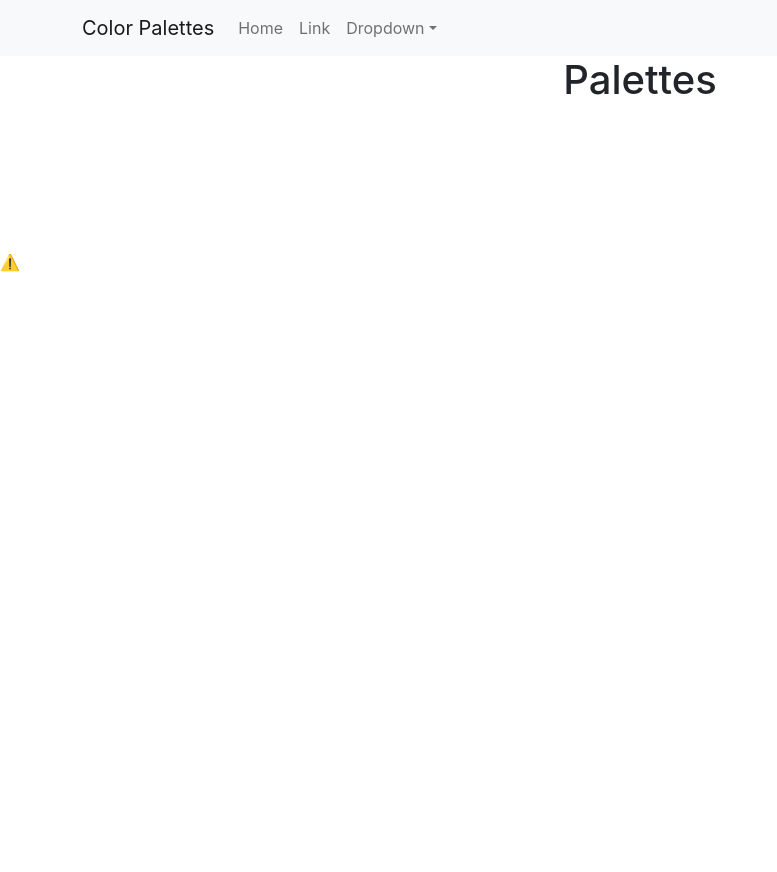
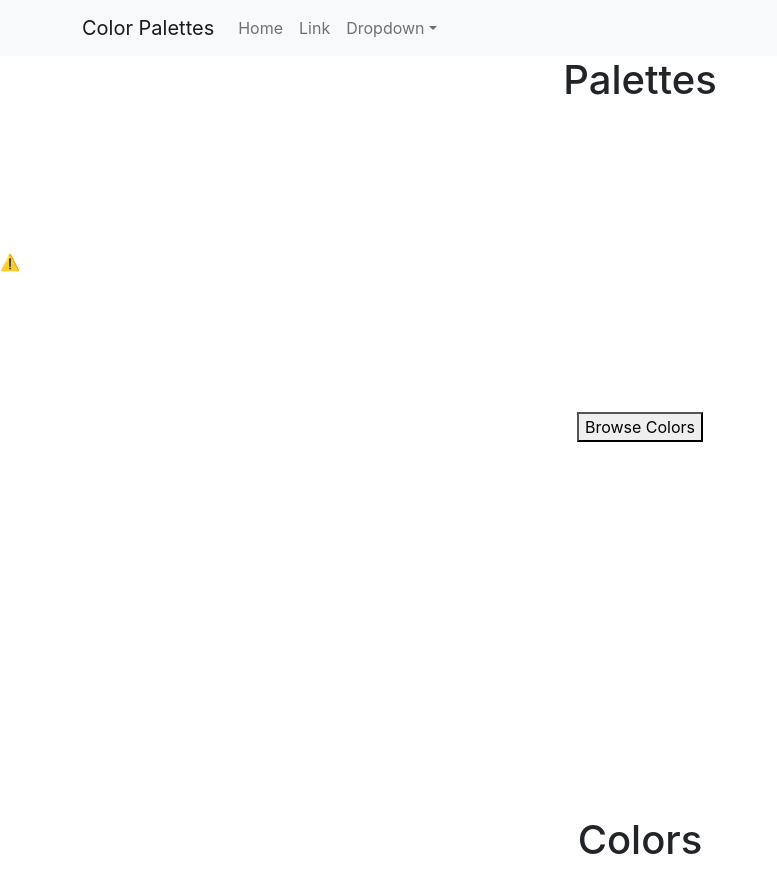
Before and after one commit to shinheep/hexbook, a React (Create React App) app: page / in a window 1280 px wide. Shown: the whole page, without its empty margins (0-777 px from the left). Before the commit the page ends 800 px from the top, so only its background shows below. Built offline with nearby package versions, Linux system fonts and the light colour scheme; no server answers.

Commit message:
Added Browse colors button, and implemented react scroll

```diff
--- a/src/App.js
+++ b/src/App.js
@@ -1,4 +1,5 @@
 import './App.css';
+import Colors from './components/colors/Colors';
 import Header from './components/header/Header';
 import Hero from './components/hero/Hero';
 
@@ -7,6 +8,7 @@ function App() {
     <div className="App">
       <Header/>
       <Hero/>
+      <Colors/>
     </div>
   );
 }
--- /dev/null
+++ b/src/components/colors/Colors.js
@@ -0,0 +1,11 @@
+import "./colors.css"
+
+const Colors = () => {
+    return(
+        <div className="colors">
+            <h1>Colors</h1>
+        </div>
+    );
+};
+
+export default Colors;
--- a/src/components/hero/Hero.js
+++ b/src/components/hero/Hero.js
@@ -1,4 +1,5 @@
 import "./hero.css"
+import {Link} from 'react-scroll'
 
 const Hero = () => {
     return(
@@ -6,6 +7,10 @@ const Hero = () => {
             <h1>Palettes</h1>
 
             <lottie-player src="https://assets5.lottiefiles.com/packages/lf20_srwniiih.json"  background="transparent"  speed="1"  style={{width: "300px"}, {height: "300px"}}  loop  autoplay></lottie-player>
+
+            <Link activeClass="active" to="colors" spy={true} smooth={false}><button>Browse Colors</button></Link>
+
+
         </div>
     );
 };
--- a/src/components/hero/hero.css
+++ b/src/components/hero/hero.css
@@ -0,0 +1,3 @@
+.hero{
+    min-height: 95vh;
+}
```
Also changed, not shown: src/components/colors/colors.css (added).
